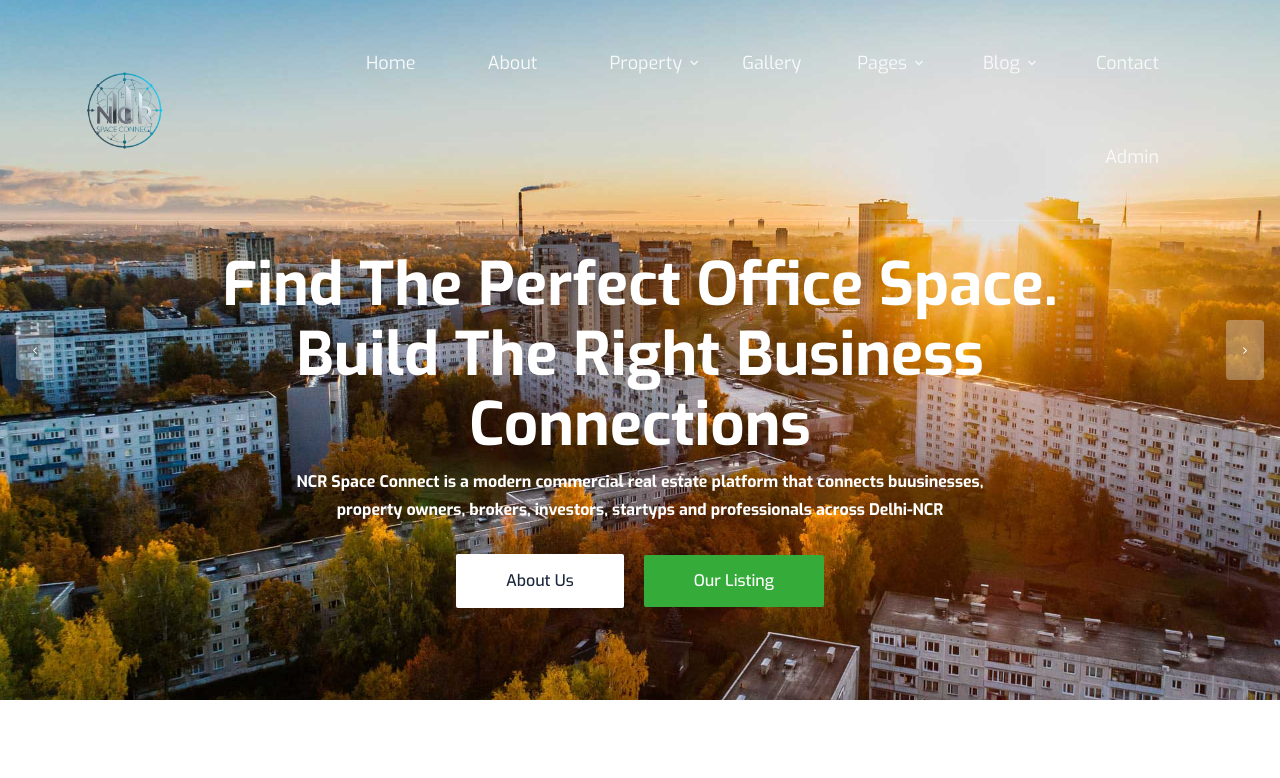
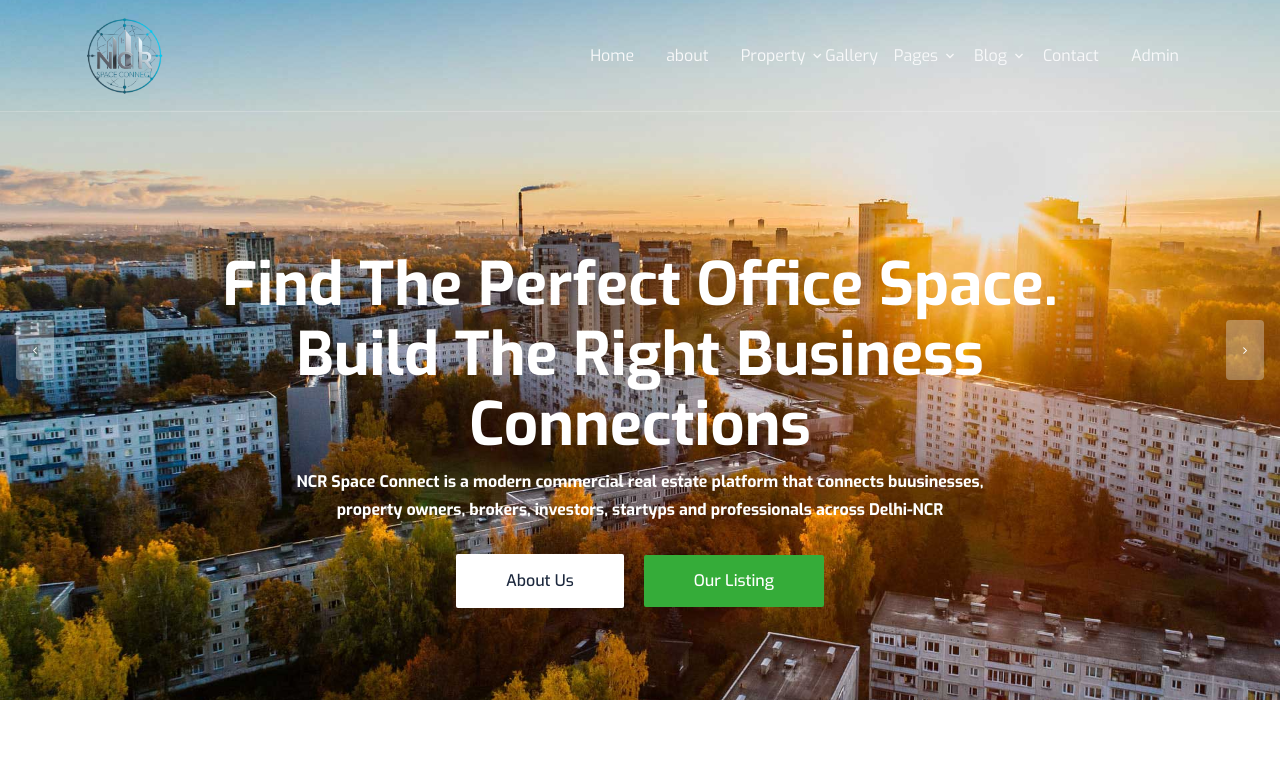
Before and after one commit to Ritikpal63/Real-Estate, a React (Vite) app in the folder client/: page / in a window 1280 px wide. Shown: the top 778 px of the page. Built offline with nearby package versions, Linux system fonts and the light colour scheme.

Commit message:
Background Crousel Responsive

```diff
--- a/client/public/assets/css/menu.css
+++ b/client/public/assets/css/menu.css
@@ -31,7 +31,7 @@
 	display: inline-block;
 }
 
-.site-navbar .site-navigation .site-menu>li {
+.site-navbar .site-navigation .site-menu>li> Link{
 	padding: 25px 20px;
 	font-size: 18px;
 	text-transform: capitalize;
```
Also changed, not shown: client/src/components/Home.jsx (line endings or trailing spaces).
